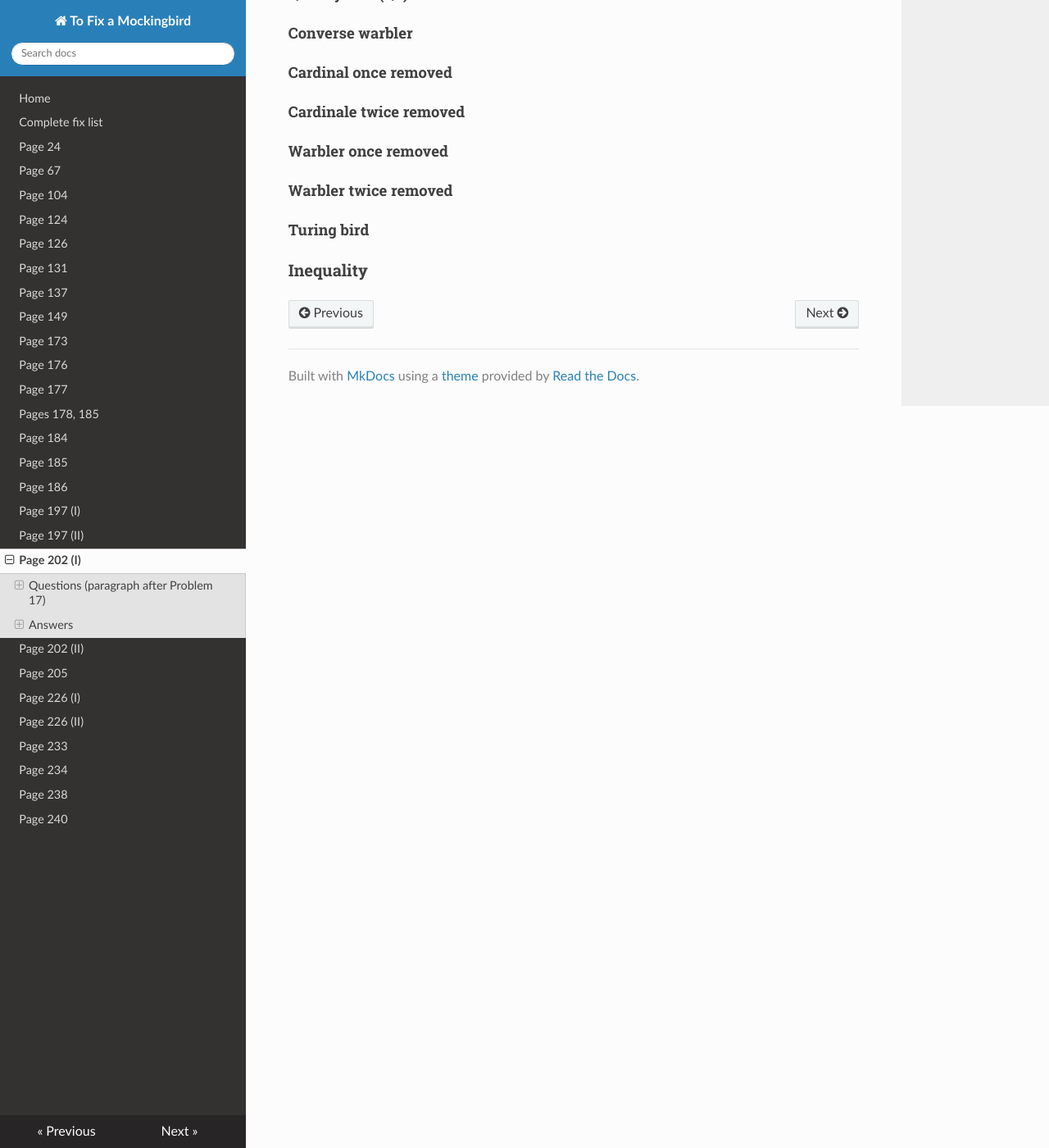
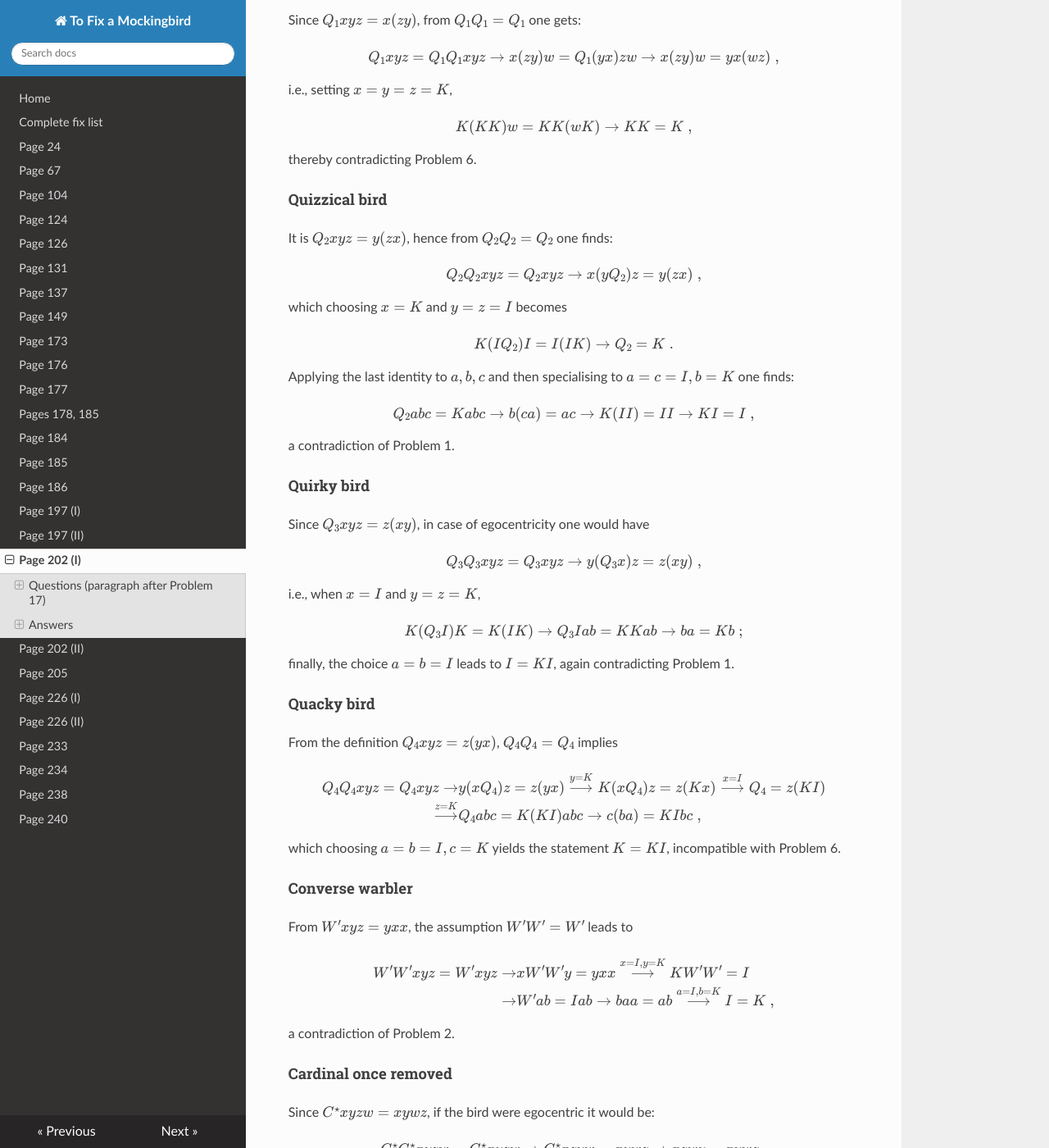
Before and after one commit to hemidactylus/tofixamockingbird, an MkDocs documentation site: the page built from docs/errata/page202a.md, in a window 1280 px wide and 1400 px high, scrolled down 3102 px. Shown: the whole window at 82% size. Built offline with MkDocs 1.6.1, drawn with Linux system fonts in a browser that asks for light colours; nearby versions of some CDN libraries; formulas are drawn with MathJax 3; old or Windows-style settings are respelled for this version of MkDocs; some of the changed text lies outside the part shown.

Commit message:
Fixed the title picture; done all nonegocentric birds proof

```diff
--- a/docs/errata/page202a.md
+++ b/docs/errata/page202a.md
@@ -31,7 +31,7 @@ $$
         \beta_1\neq\beta_2 \Rightarrow \beta_1 xyz \neq \beta_2 xyz\;.
 $$
 
-(In an extensional, or _sparse_ forest, this amounts to the statement
+(In an extensional, or _sparse_, forest, this amounts to the statement
 that the six birds in the above set are all different).
 
 ## Answers
@@ -169,26 +169,183 @@ i.e. a contradiction of Problem 2.
 
 #### Owl
 
-page 82 of my notes!
+It is $Oxy=y(xy)$. The assumption $OO=O$ implies:
 
-#### Quixotic bird (Q1)
+$$
+    \begin{align}
+    OOxy=Oxy \to & x(Ox)y=y(xy) \stackrel{x=y=K}{\longrightarrow}
+        K(OK)K=K(KK) \to OKz=K(KK)z \to \\
+    \stackrel{z=I}{\longrightarrow} &
+            I(KI)=KK \to K=I\;,
+    \end{align}
+$$
 
-#### Quizzical bird (Q2)
+(where the left cancellation law for Kestrels has been used)
+which goes against Problem 2.
 
-#### Quirky bird (Q3)
+#### Quixotic bird
 
-#### Quacky bird (Q4)
+Since $Q_1xyz=x(zy)$, from $Q_1Q_1=Q_1$ one gets:
+
+$$
+    Q_1xyz=Q_1Q_1xyz \to x(zy)w=Q_1(yx)zw \to x(zy)w=yx(wz)\;,
+$$
+
+i.e., setting $x=y=z=K$,
+
+$$
+    K(KK)w=KK(wK) \to KK=K\;,
+$$
+
+thereby contradicting Problem 6.
+
+#### Quizzical bird
+
+It is $Q_2xyz=y(zx)$, hence from $Q_2Q_2=Q_2$ one finds:
+
+$$
+    Q_2Q_2xyz=Q_2xyz \to x(yQ_2)z=y(zx)\;,
+$$
+
+which choosing $x=K$ and $y=z=I$ becomes
+
+$$
+    K(IQ_2)I=I(IK) \to Q_2=K\;.
+$$
+
+Applying the last identity to $a,b,c$ and then specialising to $a=c=I, b=K$ one finds:
+
+$$
+    Q_2abc=Kabc \to b(ca)=ac \to K(II)=II \to KI=I\;,
+$$
+
+a contradiction of Problem 1.
+
+#### Quirky bird
+
+Since $Q_3xyz=z(xy)$, in case of egocentricity one would have
+
+$$
+    Q_3Q_3xyz=Q_3xyz \to y(Q_3x)z=z(xy)\;,
+$$
+
+i.e., when $x=I$ and $y=z=K$,
+
+$$
+    K(Q_3I)K=K(IK) \to Q_3Iab=KKab \to ba=Kb\;;
+$$
+
+finally, the choice $a=b=I$ leads to $I=KI$, again contradicting Problem 1.
+
+#### Quacky bird
+
+From the definition $Q_4xyz=z(yx)$, $Q_4Q_4=Q_4$ implies
+
+$$
+    \begin{align}
+    Q_4Q_4xyz=Q_4xyz \to & y(xQ_4)z=z(yx) \stackrel{y=K}{\longrightarrow}
+        K(xQ_4)z=z(Kx) \stackrel{x=I}{\longrightarrow} Q_4=z(KI) \\
+    \stackrel{z=K}{\longrightarrow} & Q_4abc=K(KI)abc \to
+        c(ba)=KIbc \;,
+    \end{align}
+$$
+
+which choosing $a=b=I, c=K$ yields the statement $K=KI$, incompatible
+with Problem 6.
 
 #### Converse warbler
 
+From $W'xyz=yxx$, the assumption $W'W'=W'$ leads to
+
+$$
+    \begin{align}
+    W'W'xyz=W'xyz \to & xW'W'y=yxx \stackrel{x=I, y=K}{\longrightarrow}
+        KW'W' = I \\
+    \to & W'ab=Iab \to baa=ab \stackrel{a=I, b=K}{\longrightarrow} I=K\;,
+    \end{align}
+$$
+
+a contradiction of Problem 2.
+
 #### Cardinal once removed
 
-#### Cardinale twice removed
+Since $C^\star xyzw=xywz$, if the bird were egocentric it would be:
+
+$$
+    C^\star C^\star xyzw = C^\star xyzw \to C^\star xzyw=xywz
+        \to xzwy=xywz\;,
+$$
+
+then, choosing $x=y=w=I$ and $z=K$ one gets $IKII=IIIK$, i.e.
+$I=K$, incompatible wiith Problem 2.
+
+#### Cardinal twice removed
+
+It is $C^{\star\star} xyzwv=xyzvw$; assuming egocentricity implies
+
+$$
+    C^{\star\star} C^{\star\star} xyzwv=C^{\star\star} xyzwv
+        \to C^{\star\star} xywzv=xyzvw
+        \to xywvz=xyzvw\;,
+$$
+
+which choosing $x=y=z=v=I$ and $w=K$ yields
+
+$$
+    IIKII=IIIIK \to I=K\;,
+$$
+
+contradicting Problem 2.
 
 #### Warbler once removed
 
+It is $W^\star xyz=xyzz$; now, if $W^\star W^\star =W^\star$ one would have
+
+$$
+    W^\star W^\star xyz=W^\star xyz \to W^\star xyyz=xyzz \to
+        xyyyz=xyzz\;;
+$$
+
+by setting $x=z=I$ and $y=K$ this is seen to lead to
+
+$$
+    IKKKI=IKII \to KI=I\;,
+$$
+
+a contradiction of Problem 1.
+
 #### Warbler twice removed
+
+Since $W^{\star\star} xyzw=xyzww$, egocentricity would imply:
+
+$$
+    W^{\star\star} W^{\star\star} xyzw=W^{\star\star} xyzw \to W^{\star\star} xyzzw=xyzww
+        \to xyzzzw=xyzww\;,
+$$
+
+which choosing $x=y=z=I$ and $w=K$ yields
+
+$$
+    IIIIIK=IIIKK \to K=KK\;,
+$$
+
+a statement at odds with Problem 6.
 
 #### Turing bird
 
+Since $Uxy=y(xxy)$, assuming $UU=U$ would lead to:
+
+$$
+    UUxy=Uxy \to x(UUx)y=y(xxy) \stackrel{x=K}{\longrightarrow}
+        K(UUK)y=y(KKy) \to UUK=yK\;;
+$$
+
+by taking $y=I$ and $y=K$ one gets respectively $UUK=K$ and $UUK=KK$,
+hence $K=KK$ in contradiction with Problem 6.
+
+_Note: similar proofs would hold for other birds, but see the
+related [open problems](page202b.md) for less obvious cases._
+
 ### Inequality
+
+TO DO
```
Also changed, not shown: other parts of docs/errata/page202a.md (+1 -1 lines), docs/pictures/titlepicture.png.
